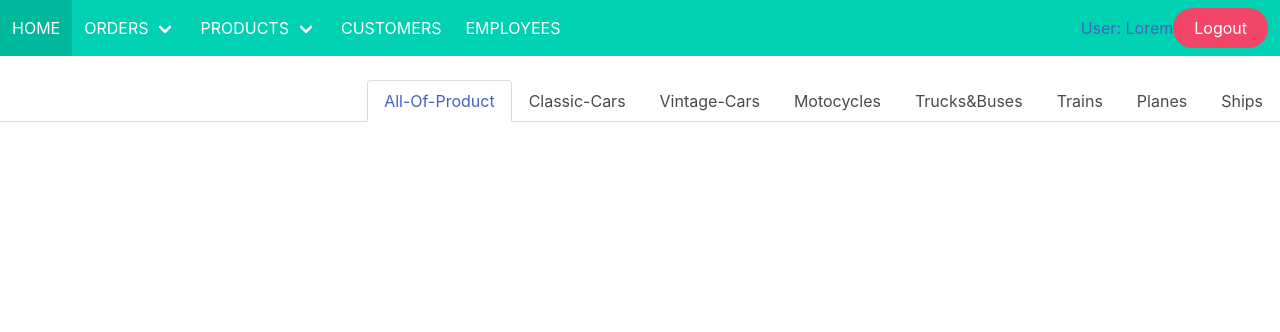
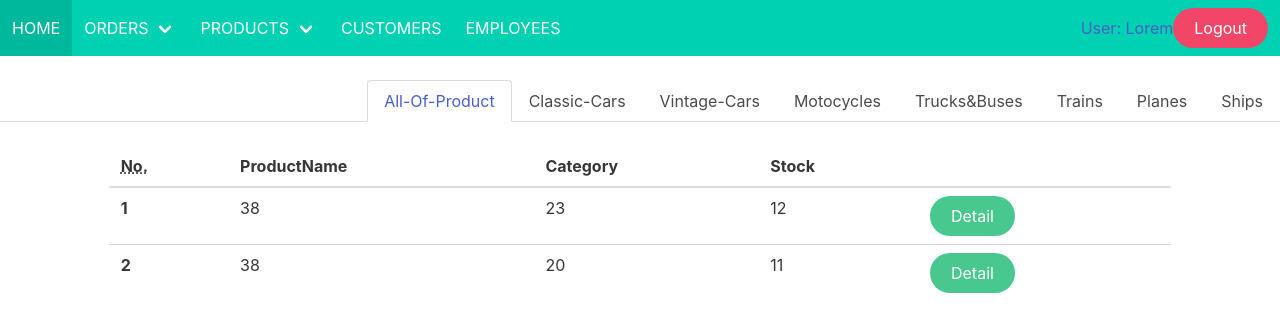
Before and after one commit to AnnopKTz/model-shop, a Next.js app: page /stock in a window 1280 px wide. Shown: the top 332 px of the page. Built offline with nearby package versions, Linux system fonts and the light colour scheme.

Commit message:
create table

```diff
--- a/components/checkout.js
+++ b/components/checkout.js
@@ -4,9 +4,9 @@ const Search_Bar = () => (
     <div className="columns">
         <div className="column is-2"></div>
         <div className="column is-half is-offset-one-quater is-mobile">
-            <div class="panel-block">
-                <p class="control has-icons-left">
-                    <input class="input" type="text" placeholder="Search" />
+            <div className="panel-block">
+                <p className="control has-icons-left">
+                    <input className="input" type="text" placeholder="Search" />
                 </p>
             </div>
         </div>
--- /dev/null
+++ b/components/stock_table.js
@@ -0,0 +1,36 @@
+import React from 'react'
+
+const Stock = () => (
+  <div>
+    <table class="table is-fullwidth">
+      <thead>
+        <tr>
+          <th><abbr title="ProductNumber">No.</abbr></th>
+          <th>ProductName</th>
+          <th>Category</th>
+          <th>Stock</th>
+          <th></th>
+        </tr>
+      </thead>
+      <tbody>
+        <tr>
+          <th>1</th>
+          <td>38</td>
+          <td>23</td>
+          <td>12</td>
+          <td><button class="button is-success is-rounded">Detail</button></td>
+        </tr>
+        <tr>
+          <th>2</th>
+          <td>38</td>
+          <td>20</td>
+          <td>11</td>
+          <td><button class="button is-success is-rounded">Detail</button></td>
+        </tr>
+
+      </tbody>
+    </table>
+  </div>
+)
+
+export default Stock;
--- a/pages/stock.js
+++ b/pages/stock.js
@@ -1,5 +1,6 @@
 import React from 'react';
 import Nav from '../components/nav';
+import Table from '../components/stock_table';
 
 const Stock = () => (
     <div>
@@ -20,6 +21,14 @@ const Stock = () => (
                     <li><a>Ships</a></li>
                 </ul>
             </div>
+            <div className="columns is-mobile">
+                <div className="column is-1">
+
+                </div>
+                <div className="column is-10">
+                    <Table />
+                </div>
+            </div>
         </div>
     </div>
 )
```
Also changed, not shown: components/category.js (+21 -18 lines), pages/index.js (+4 -4 lines).
